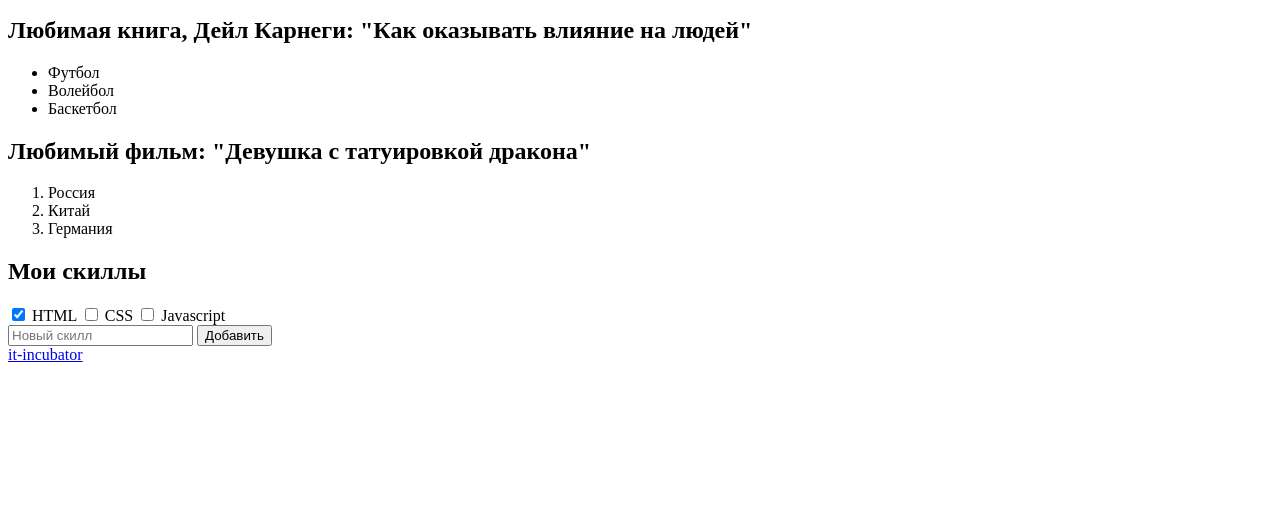
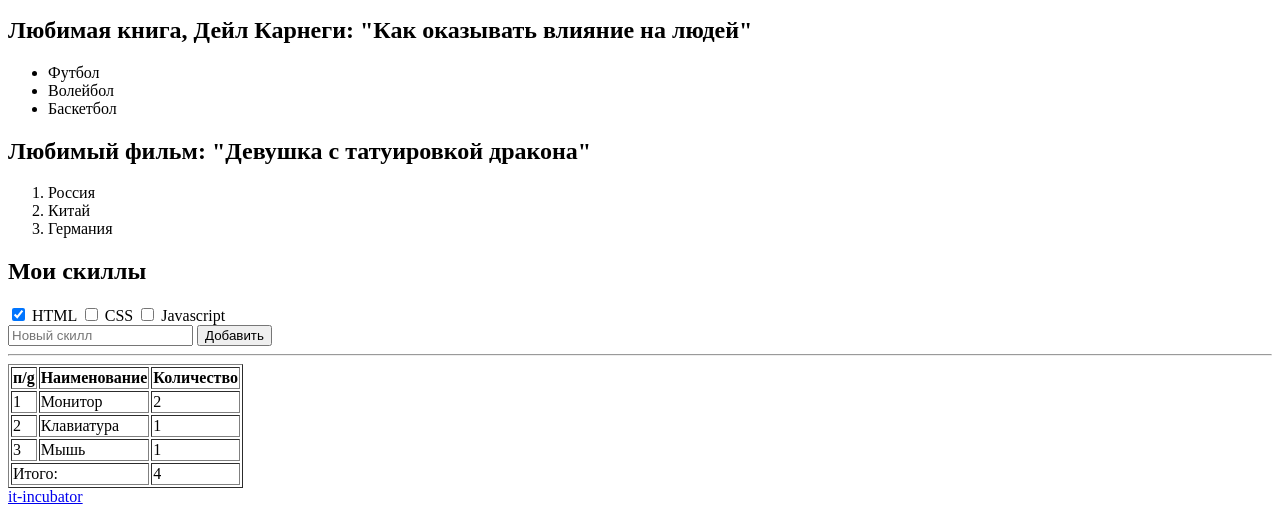
Before and after one commit to bulat159/1-hw-with-auto-test-html-css-main, a plain HTML site: page index.html in a window 1280 px wide. Shown: the part 453-967 px from the top of the page. Before the commit the page ends 825 px from the top, so only its background shows below. Drawn offline with Linux system fonts and the light colour scheme.

Commit message:
completed all the tasks

```diff
--- a/index.html
+++ b/index.html
@@ -83,6 +83,7 @@
         <!-- 7) Добавь горизонтальную линию (для этого есть специальный тег) -->
          <input type="text" placeholder="Новый скилл">
          <button>Добавить</button>
+         <hr>
 
 
         <table data-cy="hw-about-table-pre">
@@ -91,6 +92,33 @@
                         - Добавь границы для всей таблицы с помощью специального атрибута border="". Он устарел, но работает
                         - В последнем ряду первая ячейка должна занимать все свободное место по горизонтали (ширине). Таблицу можно заполнять любыми данными -->
         </table>
+        <table border="1">
+            <tr>
+                <th>п/g</th>
+                <th>Наименование</th>
+                <th>Количество</th>
+            </tr>
+            <tr>
+                <td>1</td>
+                <td>Монитор</td>
+                <td>2</td>
+            </tr>
+            <tr>
+                <td>2</td>
+                <td>Клавиатура</td>
+                <td>1</td>
+            </tr>
+            <tr>
+                <td>3</td>
+                <td>Мышь</td>
+                <td>1</td>
+            </tr>
+            <tr>
+                <td colspan="2">Итого:</td>
+                <td>4</td>
+
+            </tr>
+        </table>
     </section>
     <footer data-cy="hw-footer-pre">
         <!-- 9) Создай здесь ссылку на наш сайт https://it-incubator.io/ (текст ссылки должен быть it-incubator) -->
```
